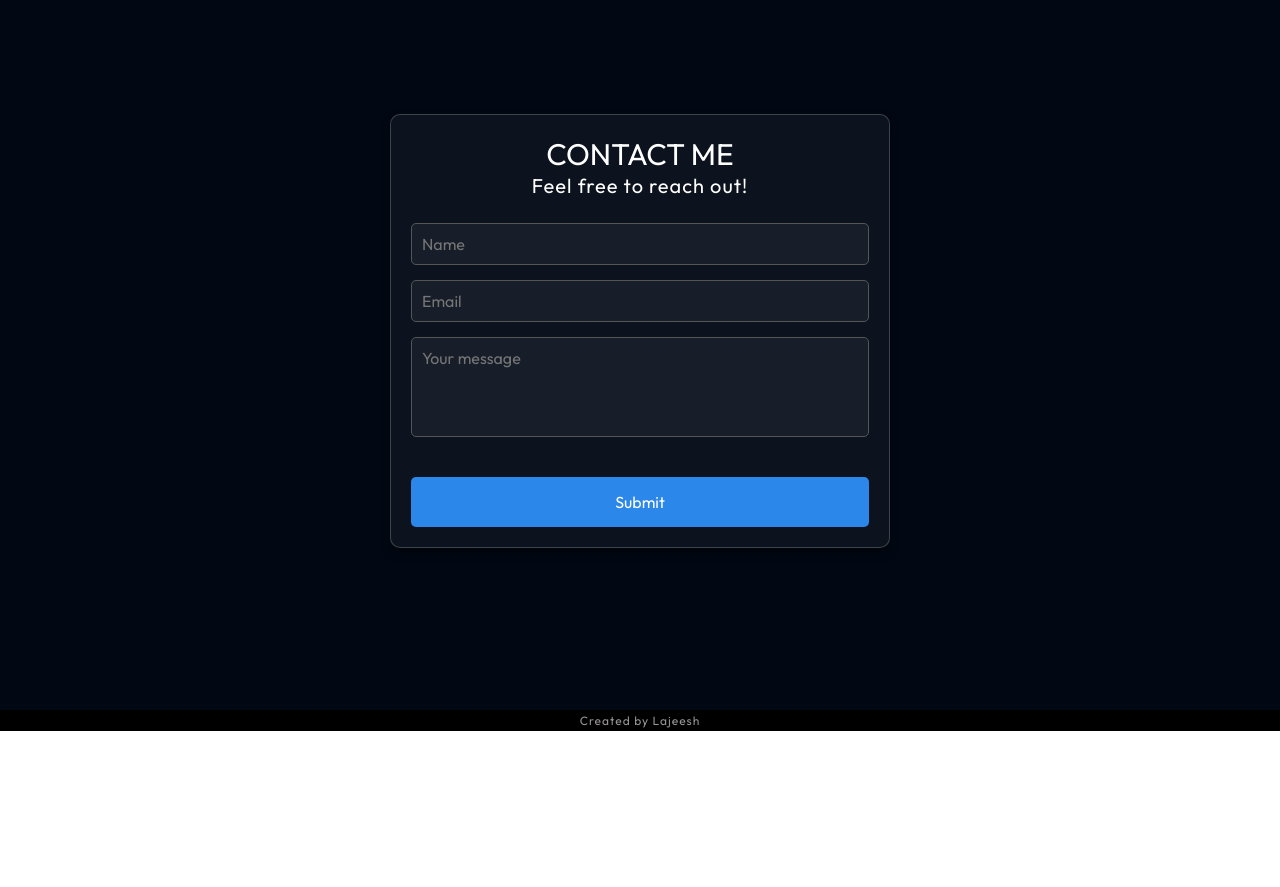
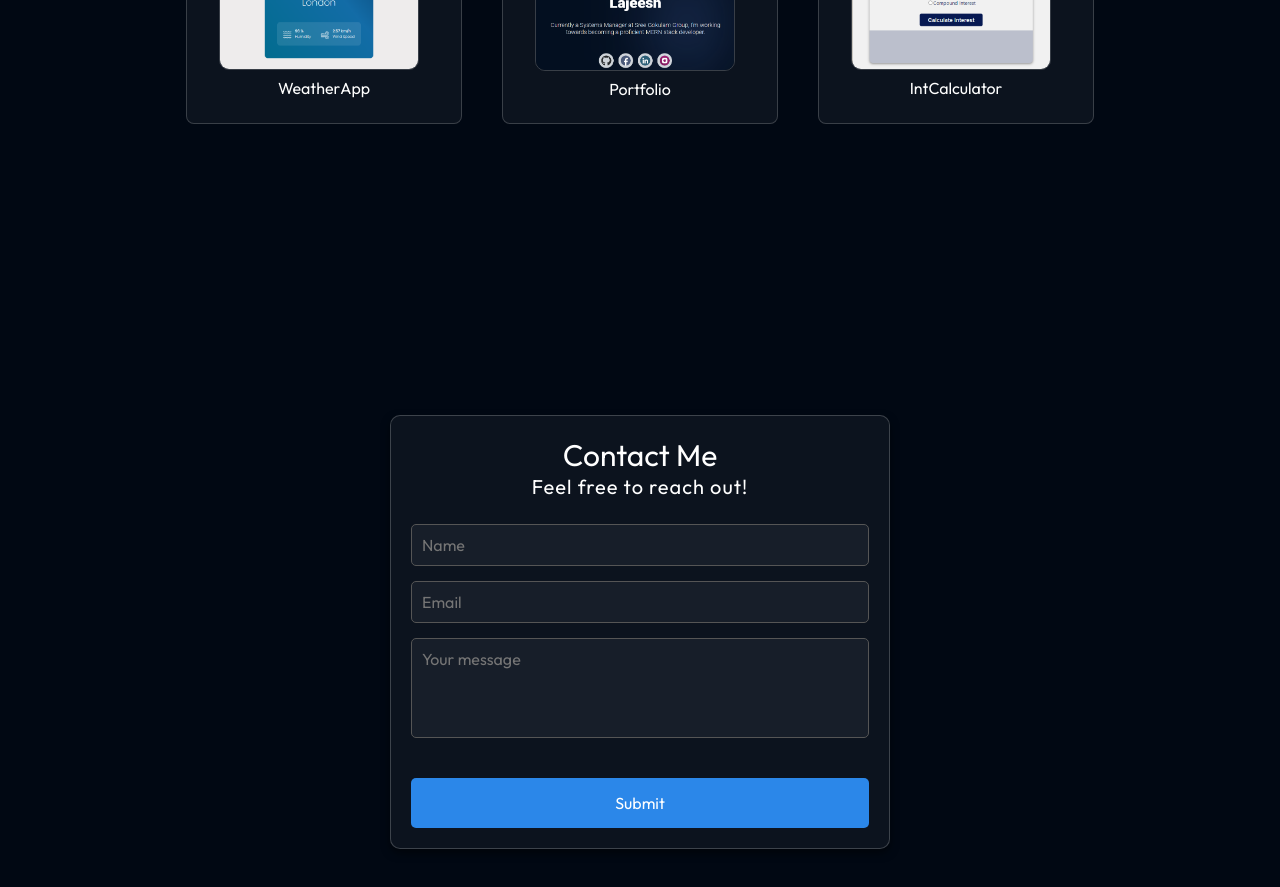
Before and after one commit to lajeesh1/portfolio-Lajeesh, a React (Vite) app: page / in a window 1280 px wide. Shown: the part 1980-2867 px from the top of the page. Before the commit the page ends 2711 px from the top, so only its background shows below. Built offline with nearby package versions, Linux system fonts and the light colour scheme.

Commit message:
hero updated 25102024

```diff
--- a/src/components/contact/Contact.jsx
+++ b/src/components/contact/Contact.jsx
@@ -27,7 +27,7 @@ function Contact() {
     <footer id="contact" className={styles.container}>
       <form onSubmit={handleSubmit} className={styles.formContainer}>
         <div className={styles.text}>
-          <h2>Contact me</h2>
+          <h2>Contact Me</h2>
           <p>Feel free to reach out!</p>
         </div>
         <input
--- a/src/components/contact/Contact.module.css
+++ b/src/components/contact/Contact.module.css
@@ -19,7 +19,7 @@
 
 .text h2 {
 
-    text-transform: uppercase;
+
     font-size: 30px;
     font-weight: 100;
     letter-spacing: 0px;
--- a/src/components/hero/Hero.module.css
+++ b/src/components/hero/Hero.module.css
@@ -10,6 +10,7 @@
   z-index: 1;
   margin-left: 10%;
   margin-right: 10%;
+  height: 90vh;
 }
 
 .content {
--- a/src/components/skill/about.module.css
+++ b/src/components/skill/about.module.css
@@ -3,6 +3,7 @@
 .container {
   position: relative;
   background-color: var(--color-secondary);
+
   border-radius: 0px;
   padding: 73px;
   margin-top: 50px;
```
